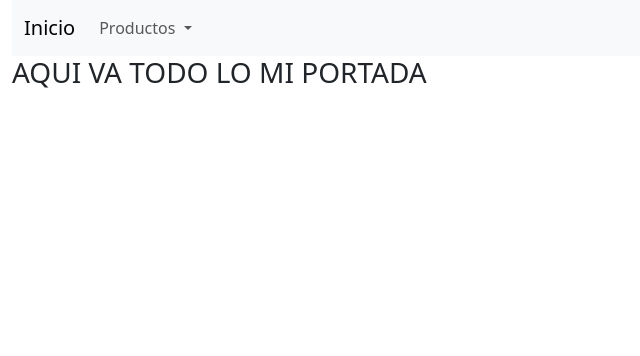
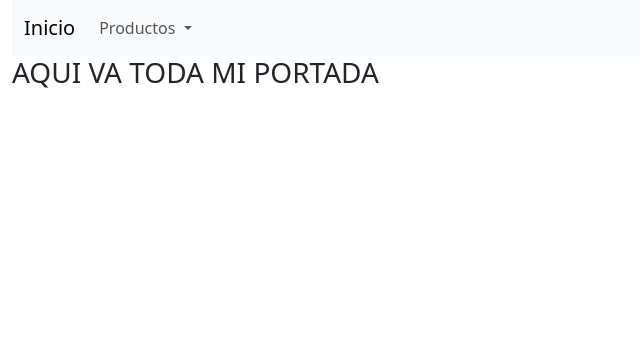
Before and after one commit to MarcoBonillaY/proysuper, a PHP site: page / in a window 1280 px wide. Shown: the top 356 px of the page, without its empty margins (0-640 px from the left). Run offline with PHP 8.4, Linux system fonts and the light colour scheme.

Commit message:
Se modifica el mensaje en el index

```diff
--- a/index.php
+++ b/index.php
@@ -2,7 +2,7 @@
 include_once "view/head.php";
 ?>
 
-<h3>AQUI VA TODO LO MI PORTADA</h3>
+<h3>AQUI VA TODA MI PORTADA</h3>
 
 
 <?php
```
